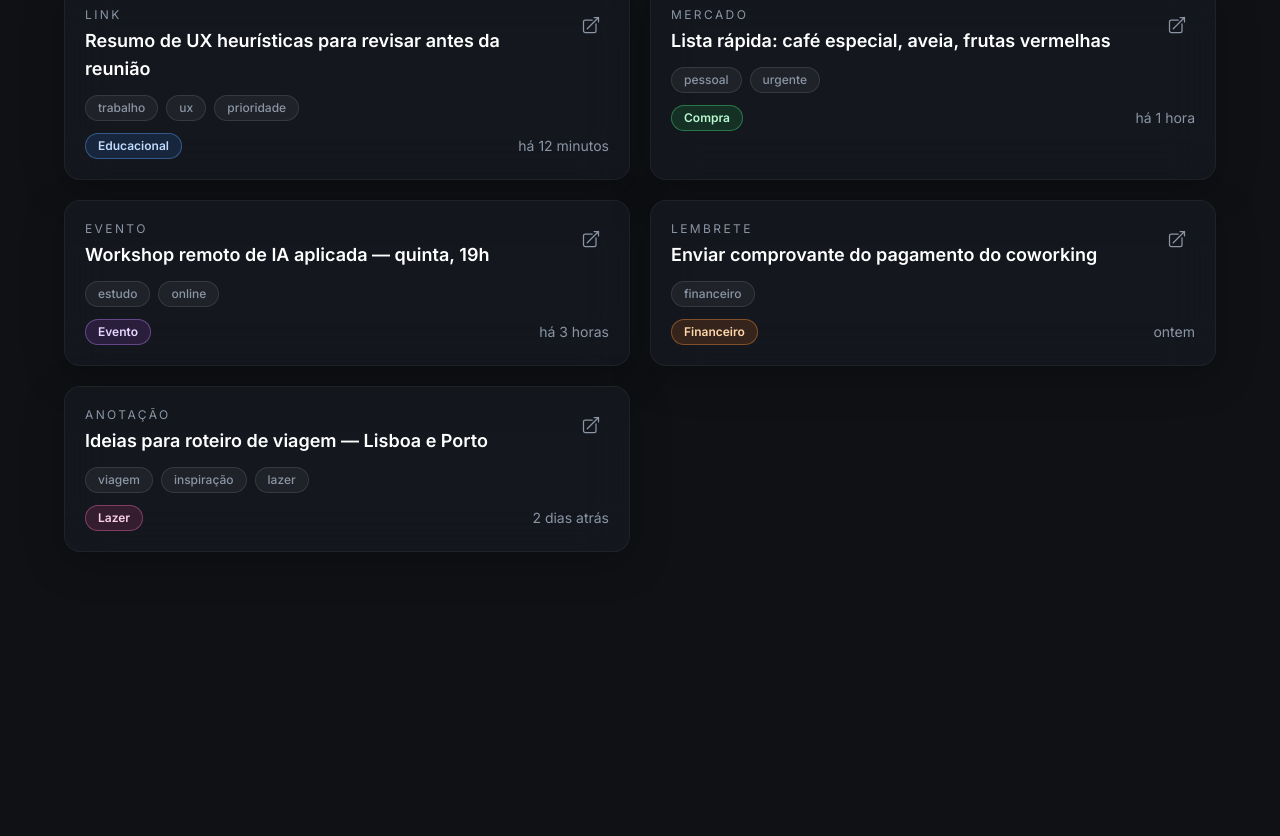
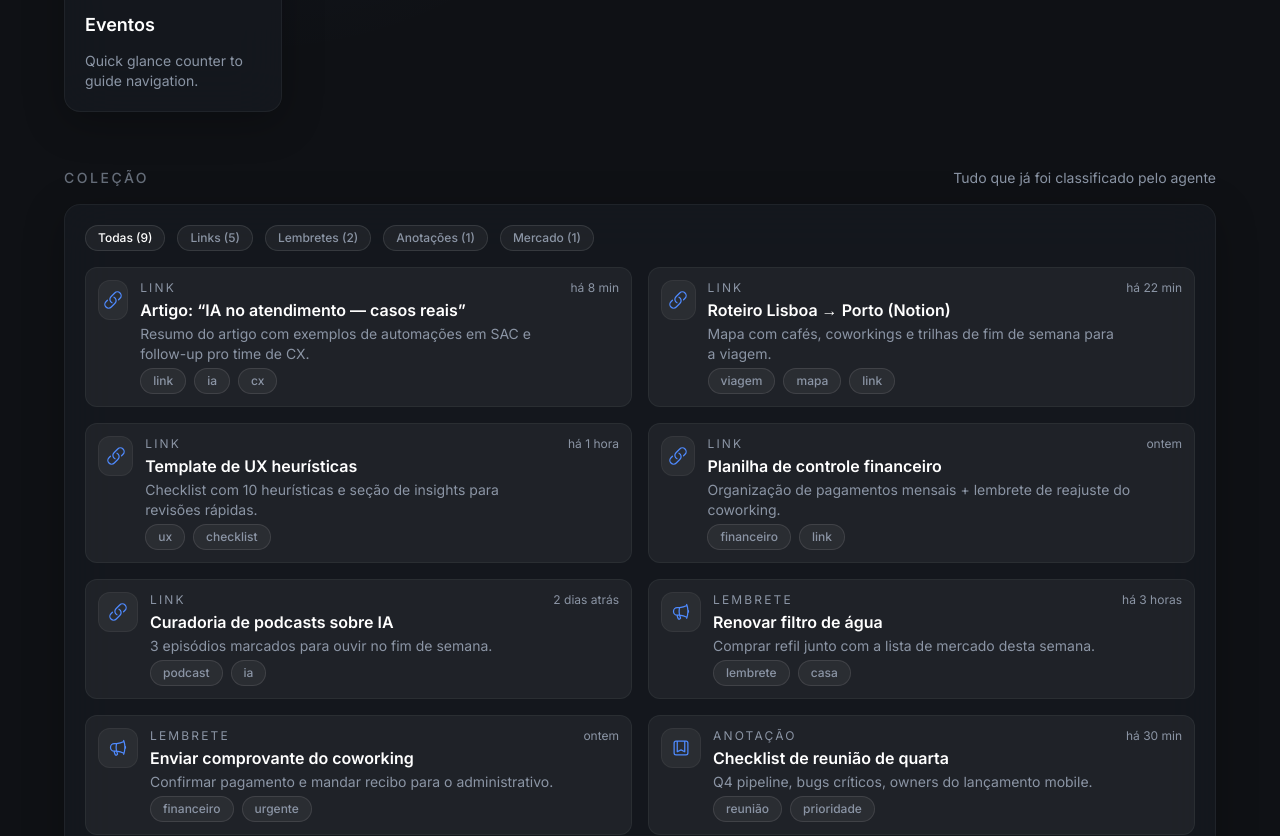
Before and after one commit to Vafernandes/n8n-dashboard, a React (Vite) app: page / in a window 1280 px wide. Shown: the part 742-1578 px from the top of the page. Before the commit the page ends 1358 px from the top, so only its background shows below. Built offline with nearby package versions, Linux system fonts and the light colour scheme.

Commit message:
feat: create inicial screen

```diff
--- a/src/App.tsx
+++ b/src/App.tsx
@@ -1,80 +1,153 @@
-import { BookmarkSquareIcon, CalendarDaysIcon, LinkIcon, MegaphoneIcon, ShoppingBagIcon } from '@heroicons/react/24/outline';
+import { useMemo, useState } from 'react';
+import {
+  BookmarkSquareIcon,
+  CalendarDaysIcon,
+  LinkIcon,
+  MegaphoneIcon,
+  ShoppingBagIcon,
+  Squares2X2Icon,
+} from '@heroicons/react/24/outline';
+import CategoryCard from './components/CategoryCard';
 import SearchBar from './components/SearchBar';
-import CategoryCard from './components/CategoryCard';
-import RecentItem, { RecentItemType } from './components/RecentItem';
+import TagChip from './components/TagChip';
+import LibraryItem from './components/LibraryItem';
 
-const categories = [
-  { label: 'Links', count: 18, icon: <LinkIcon className="w-6 h-6" aria-hidden /> },
-  { label: 'Lembretes', count: 6, icon: <MegaphoneIcon className="w-6 h-6" aria-hidden /> },
-  { label: 'Anotações', count: 12, icon: <BookmarkSquareIcon className="w-6 h-6" aria-hidden /> },
-  { label: 'Mercado', count: 9, icon: <ShoppingBagIcon className="w-6 h-6" aria-hidden /> },
-  { label: 'Eventos', count: 4, icon: <CalendarDaysIcon className="w-6 h-6" aria-hidden /> },
-];
-
-const recentItems: RecentItemType[] = [
+const libraryItems = [
   {
-    id: '1',
-    type: 'Link',
-    summary: 'Resumo de UX heurísticas para revisar antes da reunião',
-    tags: ['trabalho', 'ux', 'prioridade'],
-    context: 'Educacional',
-    date: 'há 12 minutos',
+    id: 'lib-1',
+    type: 'Link' as const,
+    title: 'Artigo: “IA no atendimento — casos reais”',
+    preview: 'Resumo do artigo com exemplos de automações em SAC e follow-up pro time de CX.',
+    tags: ['link', 'ia', 'cx'],
+    addedAt: 'há 8 min',
   },
   {
-    id: '2',
-    type: 'Mercado',
-    summary: 'Lista rápida: café especial, aveia, frutas vermelhas',
-    tags: ['pessoal', 'urgente'],
-    context: 'Compra',
-    date: 'há 1 hora',
+    id: 'lib-2',
+    type: 'Link' as const,
+    title: 'Roteiro Lisboa → Porto (Notion)',
+    preview: 'Mapa com cafés, coworkings e trilhas de fim de semana para a viagem.',
+    tags: ['viagem', 'mapa', 'link'],
+    addedAt: 'há 22 min',
   },
   {
-    id: '3',
-    type: 'Evento',
-    summary: 'Workshop remoto de IA aplicada — quinta, 19h',
-    tags: ['estudo', 'online'],
-    context: 'Evento',
-    date: 'há 3 horas',
+    id: 'lib-3',
+    type: 'Link' as const,
+    title: 'Template de UX heurísticas',
+    preview: 'Checklist com 10 heurísticas e seção de insights para revisões rápidas.',
+    tags: ['ux', 'checklist'],
+    addedAt: 'há 1 hora',
   },
   {
-    id: '4',
-    type: 'Lembrete',
-    summary: 'Enviar comprovante do pagamento do coworking',
-    tags: ['financeiro'],
-    context: 'Financeiro',
-    date: 'ontem',
+    id: 'lib-4',
+    type: 'Link' as const,
+    title: 'Planilha de controle financeiro',
+    preview: 'Organização de pagamentos mensais + lembrete de reajuste do coworking.',
+    tags: ['financeiro', 'link'],
+    addedAt: 'ontem',
   },
   {
-    id: '5',
-    type: 'Anotação',
-    summary: 'Ideias para roteiro de viagem — Lisboa e Porto',
-    tags: ['viagem', 'inspiração', 'lazer'],
-    context: 'Lazer',
-    date: '2 dias atrás',
+    id: 'lib-5',
+    type: 'Link' as const,
+    title: 'Curadoria de podcasts sobre IA',
+    preview: '3 episódios marcados para ouvir no fim de semana.',
+    tags: ['podcast', 'ia'],
+    addedAt: '2 dias atrás',
+  },
+  {
+    id: 'lib-6',
+    type: 'Lembrete' as const,
+    title: 'Renovar filtro de água',
+    preview: 'Comprar refil junto com a lista de mercado desta semana.',
+    tags: ['lembrete', 'casa'],
+    addedAt: 'há 3 horas',
+  },
+  {
+    id: 'lib-7',
+    type: 'Lembrete' as const,
+    title: 'Enviar comprovante do coworking',
+    preview: 'Confirmar pagamento e mandar recibo para o administrativo.',
+    tags: ['financeiro', 'urgente'],
+    addedAt: 'ontem',
+  },
+  {
+    id: 'lib-8',
+    type: 'Anotação' as const,
+    title: 'Checklist de reunião de quarta',
+    preview: 'Q4 pipeline, bugs críticos, owners do lançamento mobile.',
+    tags: ['reunião', 'prioridade'],
+    addedAt: 'há 30 min',
+  },
+  {
+    id: 'lib-9',
+    type: 'Mercado' as const,
+    title: 'Lista rápida: café, aveia, frutas vermelhas',
+    preview: 'Adicionar filtro de água e granola se tiver promoção.',
+    tags: ['mercado', 'compras'],
+    addedAt: 'há 2 horas',
   },
 ];
 
 function App() {
+  const [query, setQuery] = useState('');
+  const [libraryType, setLibraryType] = useState<'Todas' | 'Link' | 'Lembrete' | 'Anotação' | 'Mercado'>('Todas');
+
+  const libraryCounts = useMemo(
+    () =>
+      libraryItems.reduce(
+        (acc, item) => {
+          acc[item.type] = (acc[item.type] || 0) + 1;
+          acc.total += 1;
+          return acc;
+        },
+        { total: 0 } as Record<string, number>
+      ),
+    []
+  );
+
+  const filteredLibrary = useMemo(() => {
+    const normalized = query.trim().toLowerCase();
+
+    return libraryItems.filter((item) => {
+      const matchesType = libraryType === 'Todas' || item.type === libraryType;
+      const matchesQuery =
+        !normalized ||
+        item.title.toLowerCase().includes(normalized) ||
+        item.preview.toLowerCase().includes(normalized) ||
+        item.tags.some((tag) => tag.toLowerCase().includes(normalized));
+
+      return matchesType && matchesQuery;
+    });
+  }, [libraryType, query]);
+
+  const categories = [
+    { label: 'Total', count: libraryCounts.total, icon: <Squares2X2Icon className="w-6 h-6" aria-hidden /> },
+    { label: 'Links', count: libraryCounts.Link ?? 0, icon: <LinkIcon className="w-6 h-6" aria-hidden /> },
+    { label: 'Lembretes', count: libraryCounts.Lembrete ?? 0, icon: <MegaphoneIcon className="w-6 h-6" aria-hidden /> },
+    { label: 'Anotações', count: libraryCounts['Anotação'] ?? 0, icon: <BookmarkSquareIcon className="w-6 h-6" aria-hidden /> },
+    { label: 'Mercado', count: libraryCounts.Mercado ?? 0, icon: <ShoppingBagIcon className="w-6 h-6" aria-hidden /> },
+    { label: 'Eventos', count: 0, icon: <CalendarDaysIcon className="w-6 h-6" aria-hidden /> },
+  ];
+
   return (
     <main className="min-h-screen text-white px-4 sm:px-8 pb-16">
       <div className="max-w-6xl mx-auto pt-10 sm:pt-16 flex flex-col gap-10 sm:gap-14">
         <header className="text-center space-y-3">
           <p className="section-title">Personal WhatsApp Agent</p>
           <h1 className="text-3xl sm:text-4xl font-semibold leading-tight">
-            Continue onde parou, com um layout inspirado na nova aba do Chrome.
+            Continue de onde parou: um hub que categoriza tudo que chega pelo WhatsApp.
           </h1>
           <p className="text-muted max-w-2xl mx-auto">
-            Tudo o que você enviou pelo WhatsApp fica organizado aqui por contexto, para navegação
-            instantânea e sem atrito visual.
+            Mensagens, links, lembretes, imagens e áudios são classificados pelo agente em segundos.
+            Visualize, filtre e retome qualquer coisa sem precisar lembrar da conversa original.
           </p>
         </header>
 
-        <SearchBar />
+        <SearchBar value={query} onChange={setQuery} placeholder="Buscar por título, tag ou trecho salvo" />
 
         <section className="space-y-4">
           <div className="flex items-center justify-between">
-            <p className="section-title">Categorias</p>
-            <span className="text-muted text-sm">Contadores fictícios para percepção rápida</span>
+            <p className="section-title">Categorias e contagem</p>
+            <span className="text-muted text-sm">Visão rápida dos itens já classificados</span>
           </div>
           <div className="grid grid-cols-2 sm:grid-cols-3 lg:grid-cols-4 xl:grid-cols-5 gap-3 sm:gap-4">
             {categories.map((category) => (
@@ -85,13 +158,45 @@ function App() {
 
         <section className="space-y-4">
           <div className="flex items-center justify-between">
-            <p className="section-title">Continuar de onde parei</p>
-            <span className="text-muted text-sm">Itinerário visual com contexto e tags</span>
+            <p className="section-title">Coleção</p>
+            <span className="text-muted text-sm">Tudo que já foi classificado pelo agente</span>
           </div>
-          <div className="grid grid-cols-1 md:grid-cols-2 gap-4 sm:gap-5">
-            {recentItems.map((item) => (
-              <RecentItem key={item.id} {...item} />
-            ))}
+          <div className="glass-panel rounded-2xl p-4 sm:p-5 space-y-4">
+            <div className="flex flex-wrap gap-2 sm:gap-3 items-center">
+              <TagChip
+                label={`Todas (${libraryCounts.total})`}
+                active={libraryType === 'Todas'}
+                onClick={() => setLibraryType('Todas')}
+              />
+              <TagChip
+                label={`Links (${libraryCounts.Link ?? 0})`}
+                active={libraryType === 'Link'}
+                onClick={() => setLibraryType('Link')}
+              />
+              <TagChip
+                label={`Lembretes (${libraryCounts.Lembrete ?? 0})`}
+                active={libraryType === 'Lembrete'}
+                onClick={() => setLibraryType('Lembrete')}
+              />
+              <TagChip
+                label={`Anotações (${libraryCounts['Anotação'] ?? 0})`}
+                active={libraryType === 'Anotação'}
+                onClick={() => setLibraryType('Anotação')}
+              />
+              <TagChip
+                label={`Mercado (${libraryCounts.Mercado ?? 0})`}
+                active={libraryType === 'Mercado'}
+                onClick={() => setLibraryType('Mercado')}
+              />
+            </div>
+            <div className="grid grid-cols-1 md:grid-cols-2 gap-3 sm:gap-4">
+              {filteredLibrary.map((item) => (
+                <LibraryItem key={item.id} {...item} />
+              ))}
+              {filteredLibrary.length === 0 && (
+                <p className="text-muted text-sm text-center py-8">Nenhum item neste filtro.</p>
+              )}
+            </div>
           </div>
         </section>
       </div>
--- /dev/null
+++ b/src/components/LibraryItem.tsx
@@ -0,0 +1,42 @@
+import { BookmarkSquareIcon, LinkIcon, MegaphoneIcon, ShoppingBagIcon } from '@heroicons/react/24/outline';
+import TagChip from './TagChip';
+
+type ItemType = 'Link' | 'Lembrete' | 'Anotação' | 'Mercado';
+
+const TYPE_ICON: Record<ItemType, JSX.Element> = {
+  Link: <LinkIcon className="w-5 h-5" aria-hidden />,
+  Lembrete: <MegaphoneIcon className="w-5 h-5" aria-hidden />,
+  Anotação: <BookmarkSquareIcon className="w-5 h-5" aria-hidden />,
+  Mercado: <ShoppingBagIcon className="w-5 h-5" aria-hidden />,
+};
+
+interface LibraryItemProps {
+  type: ItemType;
+  title: string;
+  preview: string;
+  tags: string[];
+  addedAt: string;
+}
+
+const LibraryItem = ({ type, title, preview, tags, addedAt }: LibraryItemProps) => (
+  <div className="flex items-start justify-between gap-3 p-3 rounded-xl bg-white/5 border border-white/5 hover:border-white/10 transition-colors">
+    <div className="flex items-start gap-3">
+      <span className="inline-flex items-center justify-center w-10 h-10 rounded-xl bg-white/5 text-accent border border-white/5">
+        {TYPE_ICON[type]}
+      </span>
+      <div className="space-y-1">
+        <p className="text-xs uppercase tracking-[0.18em] text-muted">{type}</p>
+        <p className="text-base font-semibold leading-tight">{title}</p>
+        <p className="text-sm text-muted line-clamp-2">{preview}</p>
+        <div className="flex flex-wrap gap-2 mt-2">
+          {tags.map((tag) => (
+            <TagChip key={tag} label={tag} />
+          ))}
+        </div>
+      </div>
+    </div>
+    <span className="text-xs text-muted whitespace-nowrap">{addedAt}</span>
+  </div>
+);
+
+export default LibraryItem;
--- /dev/null
+++ b/src/components/QueueCard.tsx
@@ -0,0 +1,75 @@
+import { ChatBubbleBottomCenterTextIcon, PaperAirplaneIcon, PhotoIcon, PlayIcon } from '@heroicons/react/24/outline';
+import { clsx } from 'clsx';
+import TagChip from './TagChip';
+
+type Status = 'Nova' | 'Classificada' | 'Agendada';
+type Channel = 'WhatsApp' | 'Forward' | 'Agente';
+
+const STATUS_STYLES: Record<Status, string> = {
+  Nova: 'bg-amber-500/15 text-amber-100 border-amber-400/40',
+  Classificada: 'bg-emerald-500/15 text-emerald-100 border-emerald-400/40',
+  Agendada: 'bg-sky-500/15 text-sky-100 border-sky-400/40',
+};
+
+const CHANNEL_ICONS: Record<Channel, JSX.Element> = {
+  WhatsApp: <ChatBubbleBottomCenterTextIcon className="w-4 h-4" aria-hidden />,
+  Forward: <PaperAirplaneIcon className="w-4 h-4" aria-hidden />,
+  Agente: <PlayIcon className="w-4 h-4" aria-hidden />,
+};
+
+interface QueueCardProps {
+  title: string;
+  snippet: string;
+  tags: string[];
+  status: Status;
+  channel: Channel;
+  time: string;
+  attachment?: 'link' | 'imagem' | 'audio';
+  confidence?: number;
+}
+
+const QueueCard = ({ title, snippet, tags, status, channel, time, attachment, confidence }: QueueCardProps) => (
+  <article className="glass-panel rounded-2xl p-4 sm:p-5 flex flex-col gap-3 hover:border-white/10 transition-colors">
+    <header className="flex items-start justify-between gap-3">
+      <div className="space-y-1">
+        <p className="text-xs uppercase tracking-[0.18em] text-muted">{channel}</p>
+        <h3 className="text-lg font-semibold leading-tight">{title}</h3>
+        <p className="text-sm text-muted line-clamp-2">{snippet}</p>
+      </div>
+      <span className={clsx('inline-flex items-center gap-2 text-xs font-semibold px-3 py-1 rounded-full border', STATUS_STYLES[status])}>
+        {status}
+      </span>
+    </header>
+
+    <div className="flex flex-wrap gap-2">
+      {tags.map((tag) => (
+        <TagChip key={tag} label={tag} />
+      ))}
+      {attachment && (
+        <span className="inline-flex items-center gap-2 rounded-full px-3 py-1 text-xs font-medium border border-white/10 bg-white/5 text-white">
+          {attachment === 'link' && <PaperAirplaneIcon className="w-4 h-4" aria-hidden />}
+          {attachment === 'imagem' && <PhotoIcon className="w-4 h-4" aria-hidden />}
+          {attachment === 'audio' && <PlayIcon className="w-4 h-4" aria-hidden />}
+          {attachment === 'link' ? 'Link' : attachment === 'imagem' ? 'Imagem' : 'Áudio'}
+        </span>
+      )}
+    </div>
+
+    <footer className="flex items-center justify-between text-sm text-muted">
+      <div className="inline-flex items-center gap-2">
+        <span className="inline-flex items-center gap-1 px-2 py-1 rounded-full bg-white/5 border border-white/10 text-xs">
+          {CHANNEL_ICONS[channel]}
+          <span>{channel}</span>
+        </span>
+        {typeof confidence === 'number' && (
+          <span className="px-2 py-1 rounded-full bg-accent/10 border border-accent/30 text-white text-xs">
+            Confiança {Math.round(confidence * 100)}%
+          </span>
+        )}
+      </div>
+      <span>{time}</span>
+    </footer>
+  </article>
+);
+
+export default QueueCard;
--- a/src/components/TagChip.tsx
+++ b/src/components/TagChip.tsx
@@ -3,20 +3,29 @@ import { clsx } from 'clsx';
 interface TagChipProps {
   label: string;
   tone?: 'default' | 'accent';
+  active?: boolean;
+  onClick?: () => void;
 }
 
-const TagChip = ({ label, tone = 'default' }: TagChipProps) => {
+const TagChip = ({ label, tone = 'default', active = false, onClick }: TagChipProps) => {
+  const Element = onClick ? 'button' : 'span';
+
   return (
-    <span
+    <Element
+      type={onClick ? 'button' : undefined}
+      aria-pressed={onClick ? active : undefined}
+      onClick={onClick}
       className={clsx(
         'inline-flex items-center gap-1 rounded-full px-3 py-1 text-xs font-medium border transition-colors',
         tone === 'accent'
-          ? 'bg-accent/10 text-white border-accent/40'
-          : 'bg-white/5 text-muted border-white/10'
+          ? 'bg-accent/10 text-white border-accent/40 hover:border-accent/60'
+          : 'bg-white/5 text-muted border-white/10 hover:border-white/20',
+        onClick && 'cursor-pointer focus:outline-none focus:ring-2 focus:ring-accent/50',
+        active && 'bg-accent/20 text-white border-accent/60'
       )}
     >
       {label}
-    </span>
+    </Element>
   );
 };
 
```
Also changed, not shown: src/components/SearchBar.tsx (+9 -3 lines).
